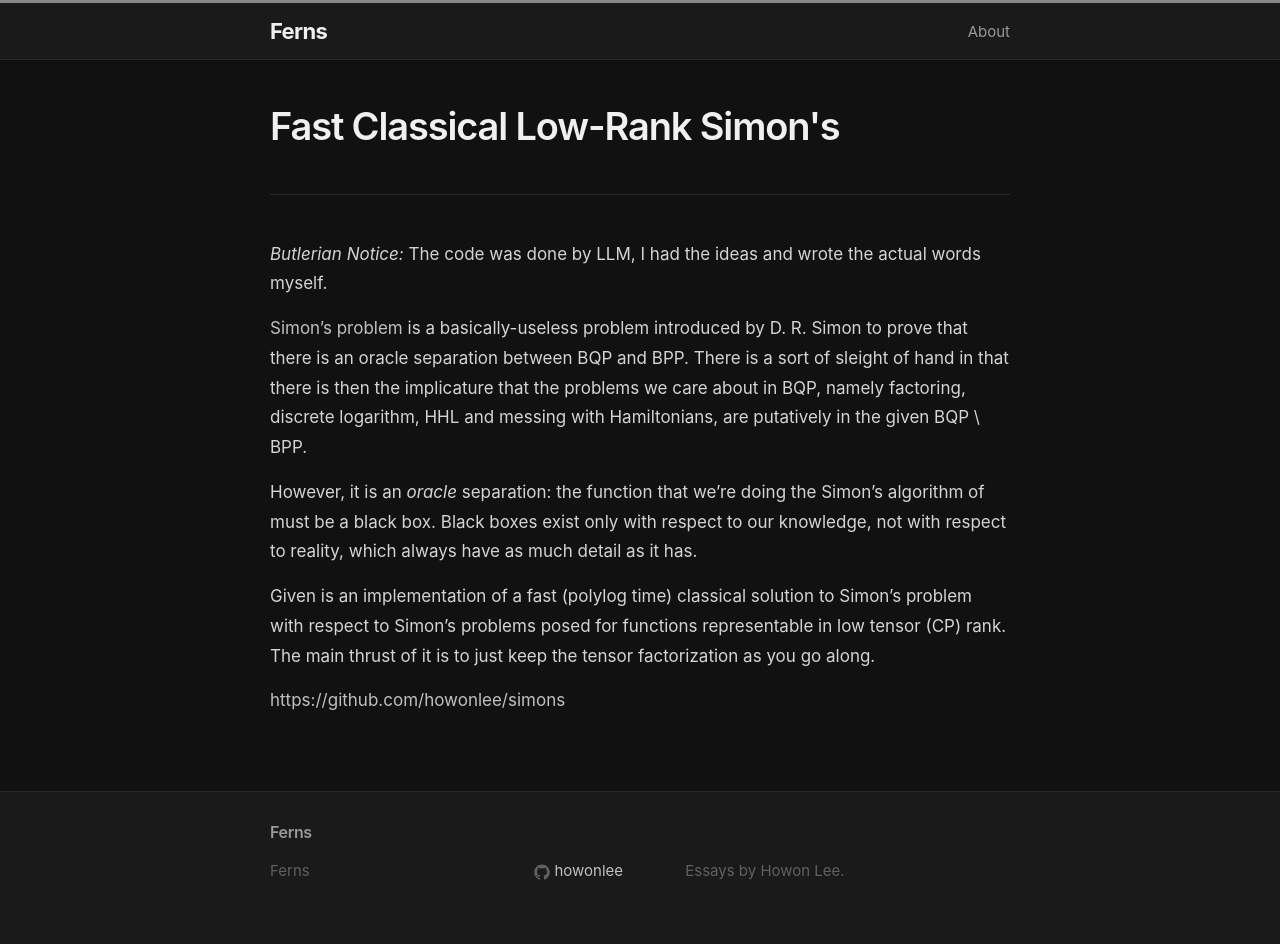
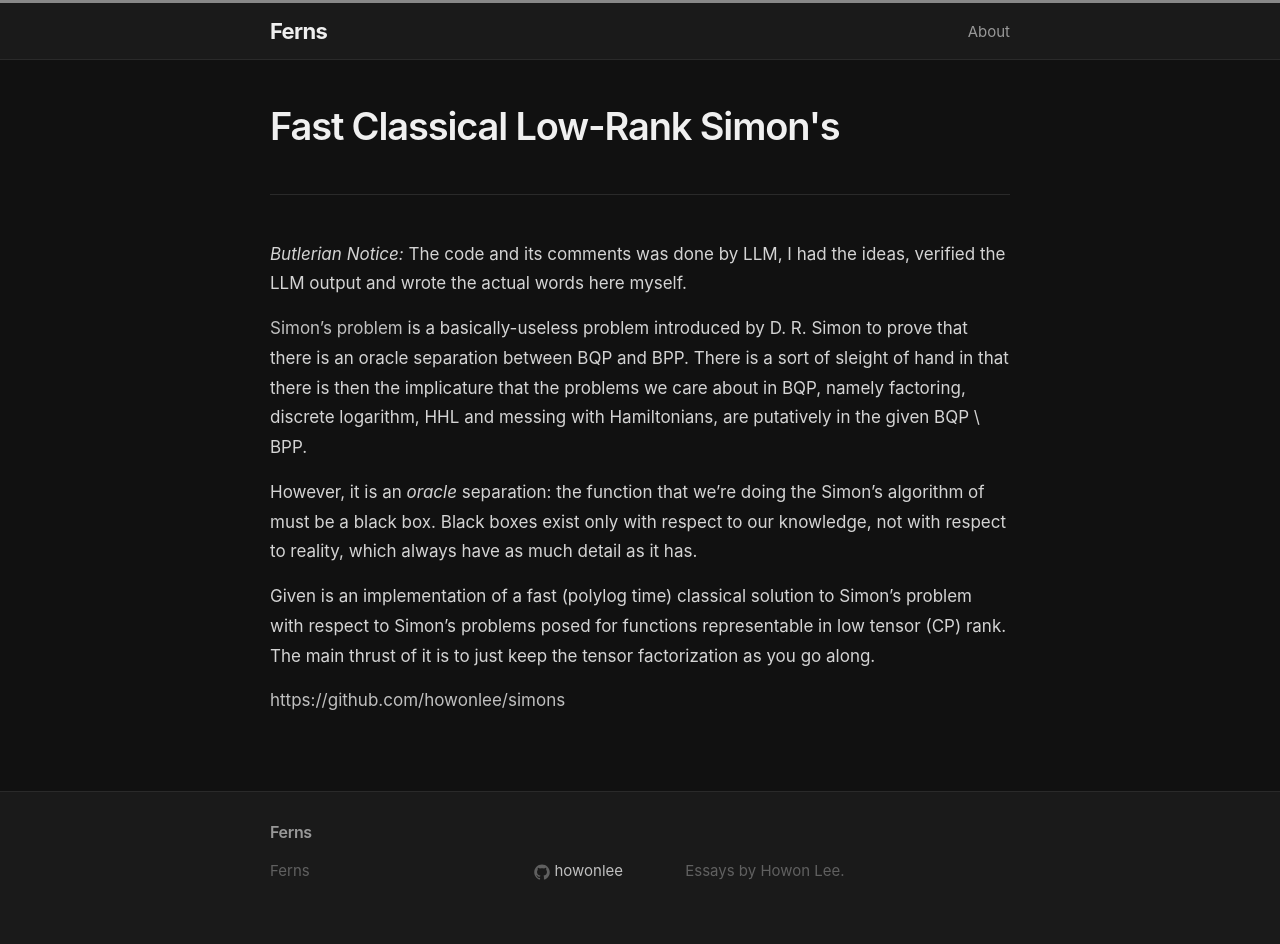
Before and after one commit to howonlee/howonlee.github.io, a Jekyll site: the page built from _posts/2026-09-18-Fast%20Classical%20Low%20Rank%20Simons.md, in a window 1280 px wide. Built offline with Jekyll 4.4.1, drawn with Linux system fonts in a browser that asks for light colours; a script that is not in the unit is left out.

Commit message:
thinking

```diff
--- a/_posts/2026-09-18-Fast%20Classical%20Low%20Rank%20Simons.md
+++ b/_posts/2026-09-18-Fast%20Classical%20Low%20Rank%20Simons.md
@@ -3,7 +3,7 @@
 title: Fast Classical Low-Rank Simon's
 ---
 
-_Butlerian Notice:_ The code was done by LLM, I had the ideas and wrote the actual words myself.
+_Butlerian Notice:_ The code and its comments was done by LLM, I had the ideas, verified the LLM output and wrote the actual words here myself.
 
 [Simon's problem](https://en.wikipedia.org/wiki/Simon%27s_problem) is a basically-useless problem introduced by D. R. Simon to prove that there is an oracle separation between BQP and BPP. There is a sort of sleight of hand in that there is then the implicature that the problems we care about in BQP, namely factoring, discrete logarithm, HHL and messing with Hamiltonians, are putatively in the given BQP \ BPP.
 
```
